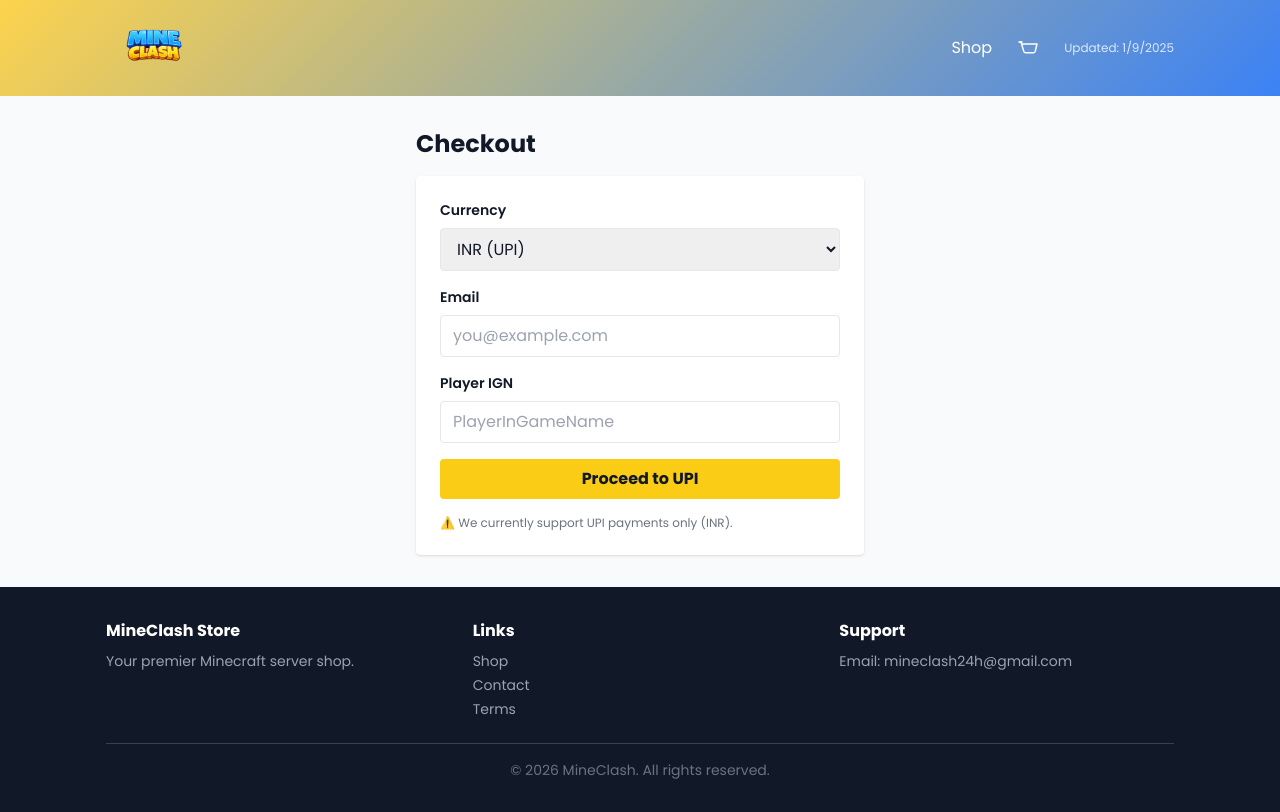
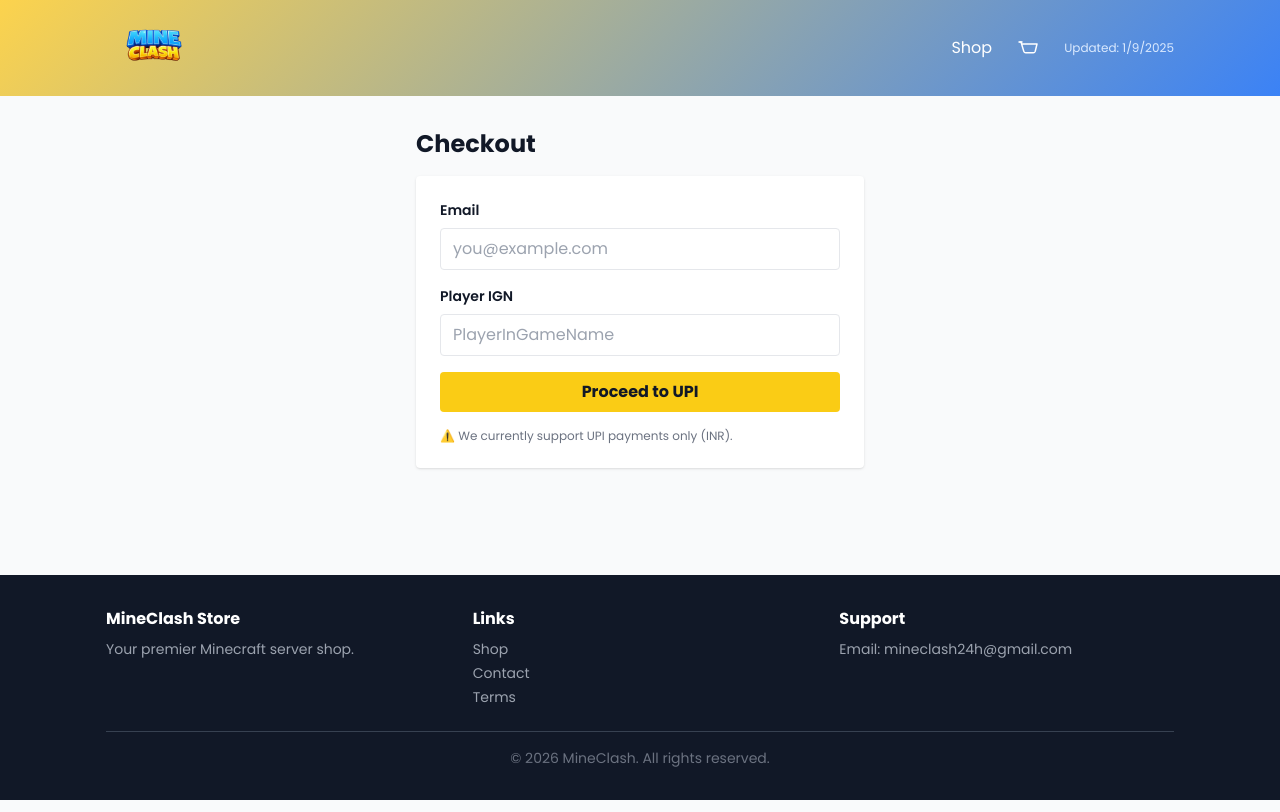
Before and after one commit to mineclash24h-blip/mineclash-store, a Next.js app: page /checkout in a window 1280 px wide. Built offline with nearby package versions, Linux system fonts and the light colour scheme.

Commit message:
Fix checkout.tsx - remove undefined setCurrency

```diff
--- a/pages/checkout.tsx
+++ b/pages/checkout.tsx
@@ -1,13 +1,11 @@
 import { useState } from 'react'
 import { useRouter } from 'next/router'
 import { useCart } from '../context/CartContext'
-import { useCurrency } from '../context/CurrencyContext'
 
 export default function Checkout(){
   const router = useRouter()
   const { items } = useCart()
 
-  const { currency } = useCurrency()
   const [email, setEmail] = useState('')
   const [playerIGN, setPlayerIGN] = useState('')
   const [loading, setLoading] = useState(false)
@@ -68,12 +66,6 @@ export default function Checkout(){
       <h2 className="text-2xl font-bold mb-4">Checkout</h2>
       <div className="bg-white rounded shadow p-6">
         <div className="mb-4">
-          <label className="block text-sm font-semibold mb-2">Currency</label>
-          <select value={currency} onChange={(e) => setCurrency(e.target.value)} className="w-full border rounded px-3 py-2">
-            <option value="INR">INR (UPI)</option>
-          </select>
-        </div>
-        <div className="mb-4">
           <label className="block text-sm font-semibold mb-2">Email</label>
           <input type="email" value={email} onChange={(e) => setEmail(e.target.value)} className="w-full border rounded px-3 py-2" placeholder="you@example.com" />
         </div>
```
Also changed, not shown: next-env.d.ts.
